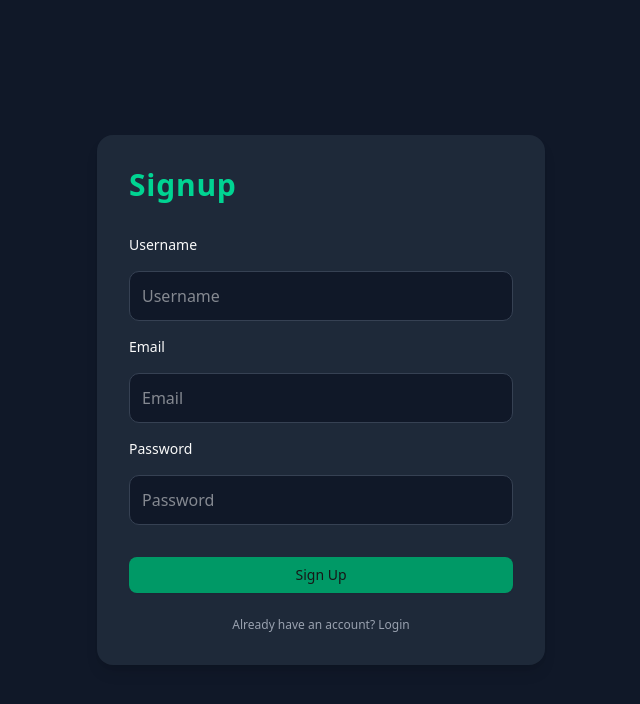
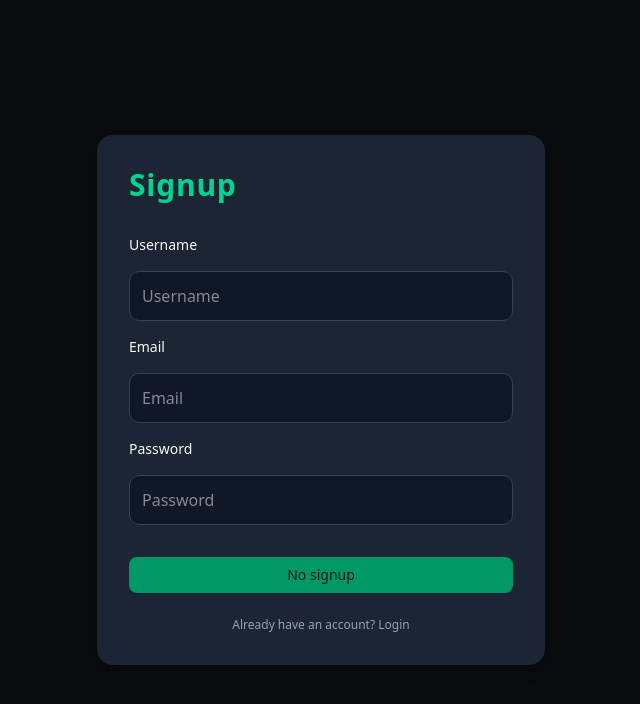
Before and after one commit to Sidney-130/login-signupfullstack, a Next.js app: page /signup in a window 1280 px wide. Shown: the top 704 px of the page, without its empty margins (319-959 px from the left). Built offline with nearby package versions, Linux system fonts and the light colour scheme.

Commit message:
add looading state

```diff
--- a/app/signup/page.tsx
+++ b/app/signup/page.tsx
@@ -1,22 +1,50 @@
 "use client";
 import Link from "next/link";
-import React, { useState } from "react";
+import React, { useEffect, useState } from "react";
 import { useRouter } from "next/navigation";
 import { Button } from "@/components/ui/button";
-// import { axios } from "axios";
+import toast from "react-hot-toast";
+import axios from "axios";
 
 export default function Signup() {
+  const router = useRouter();
   const [user, setUser] = useState({
     email: "",
     password: "",
     username: "",
   });
+  const [buttonDisabled, setButtondisabled] = useState(false);
+  const [loading, setLoading] = useState(false);
 
-  const onSignup = async () => {};
+  const onSignup = async () => {
+    try {
+      setLoading(true);
+      const res = await axios.post("/api/users/signup", user);
+      console.log("Signup succesfull", res.data);
+      router.push("/login");
+    } catch (error: any) {
+      console.log("Signup failed", error.message);
+      toast.error(error.message);
+    } finally {
+      setLoading(false);
+    }
+  };
+
+  useEffect(() => {
+    if (
+      user.email.length > 0 &&
+      user.password.length > 0 &&
+      user.username.length > 0
+    ) {
+      setButtondisabled(false);
+    } else {
+      setButtondisabled(true);
+    }
+  }, [user]);
 
   return (
-    <div className="flex items-center justify-center min-h-screen bg-gray-900 px-6">
-      <div className="flex flex-col w-full max-w-md bg-gray-800 p-8 rounded-2xl shadow-lg gap-4">
+    <div className="flex items-center justify-center min-h-screen bg-gray-900/10 px-6">
+      <div className="flex flex-col w-full max-w-md bg-gray-800/90 p-8 rounded-2xl shadow-lg gap-4">
         <h1 className="text-3xl font-bold tracking-wide text-left text-emerald-400 mb-4">
           Signup
         </h1>
@@ -61,7 +89,8 @@ export default function Signup() {
           className="w-full mt-4 bg-emerald-600 hover:bg-emerald-700 transition"
           onClick={onSignup}
         >
-          Sign Up
+          {buttonDisabled ? "No signup" : "Signup"}
+          {loading ? "..." : ""}
         </Button>
 
         <Link
```
